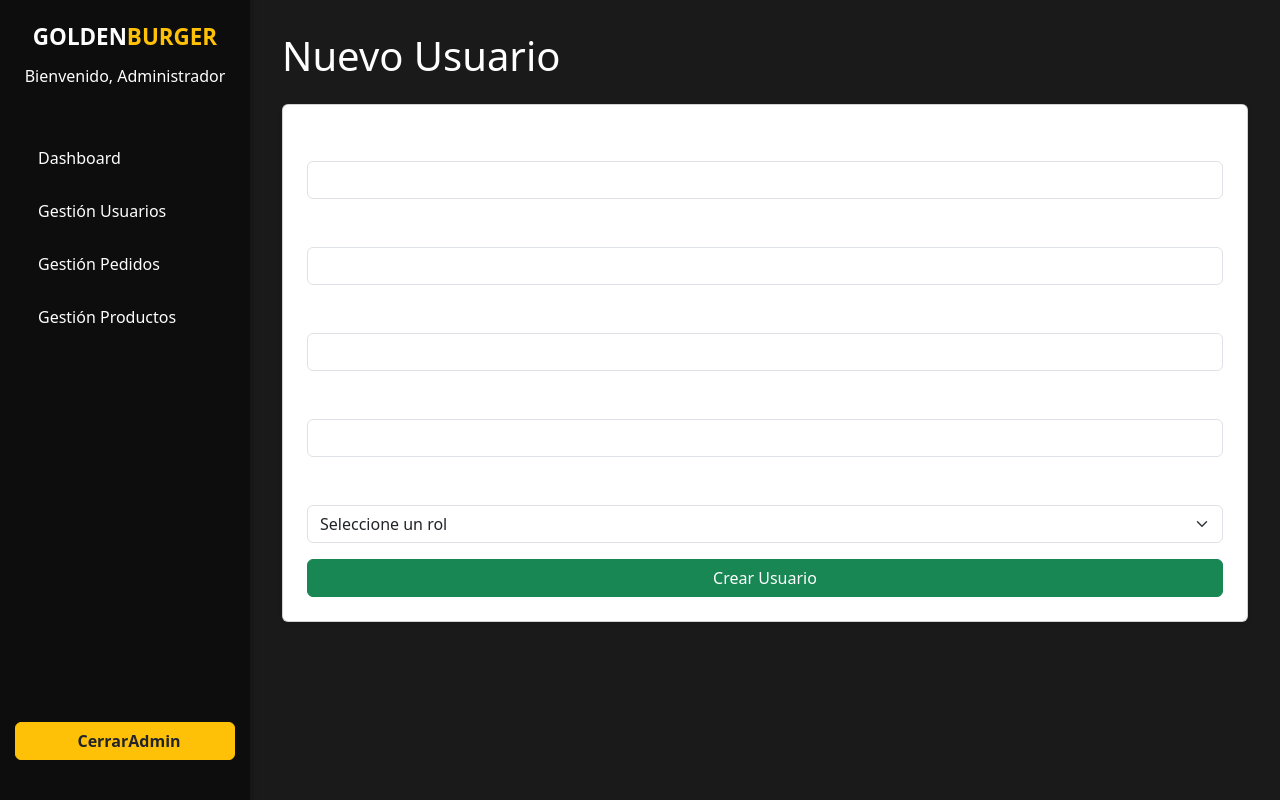
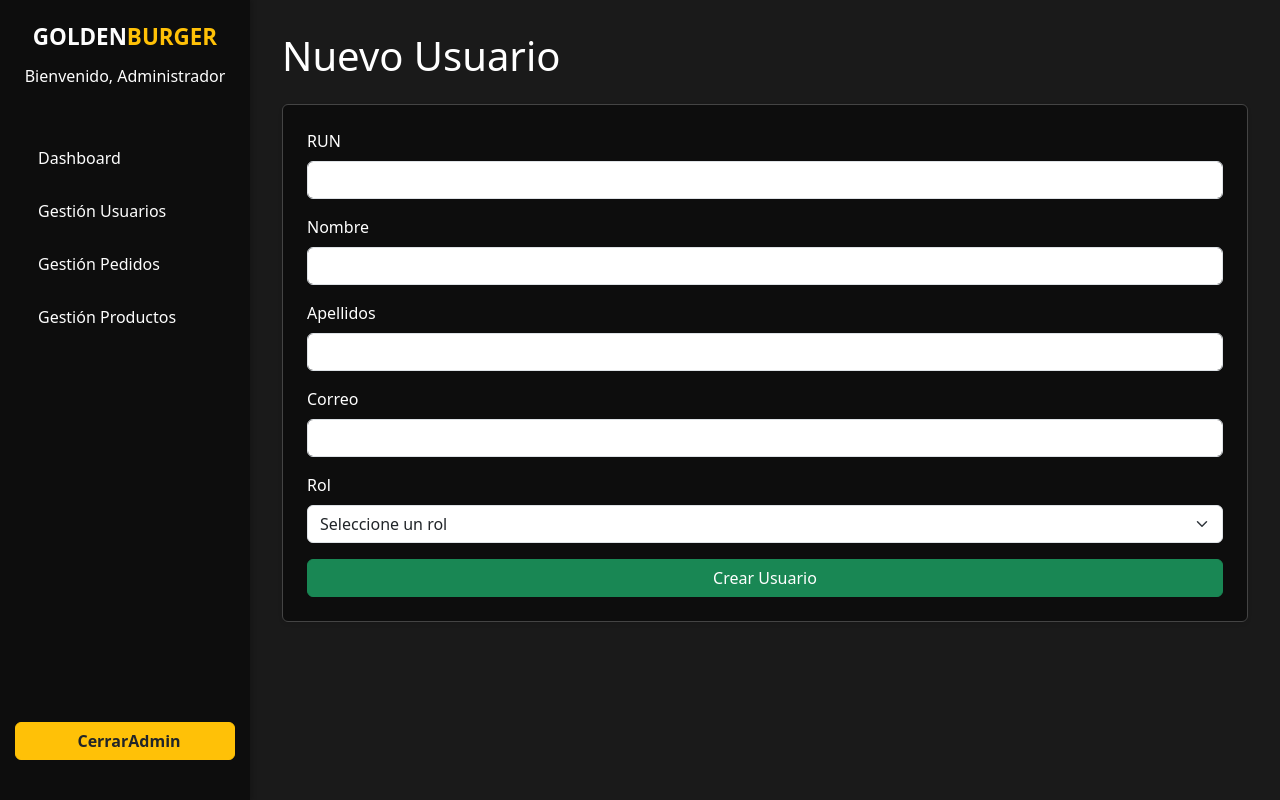
Before and after one commit to Fblink88/appBurguer-React, a React (Vite) app: page /admin/usuarios/nuevo in a window 1280 px wide. Built offline with nearby package versions, Linux system fonts and the light colour scheme.

Commit message:
se añade estilo para formulario de nuevoUsuario.jsx

```diff
--- a/src/styles/estilosAdmin.css
+++ b/src/styles/estilosAdmin.css
@@ -133,3 +133,9 @@
     display: none;
   }
 }
+
+.admin-content .card {
+  background-color: #0d0d0d; /* mismo tono del sidebar */
+  color: #fdfdfd;           /* texto blanco */
+  border: 1px solid #444;
+}
```
